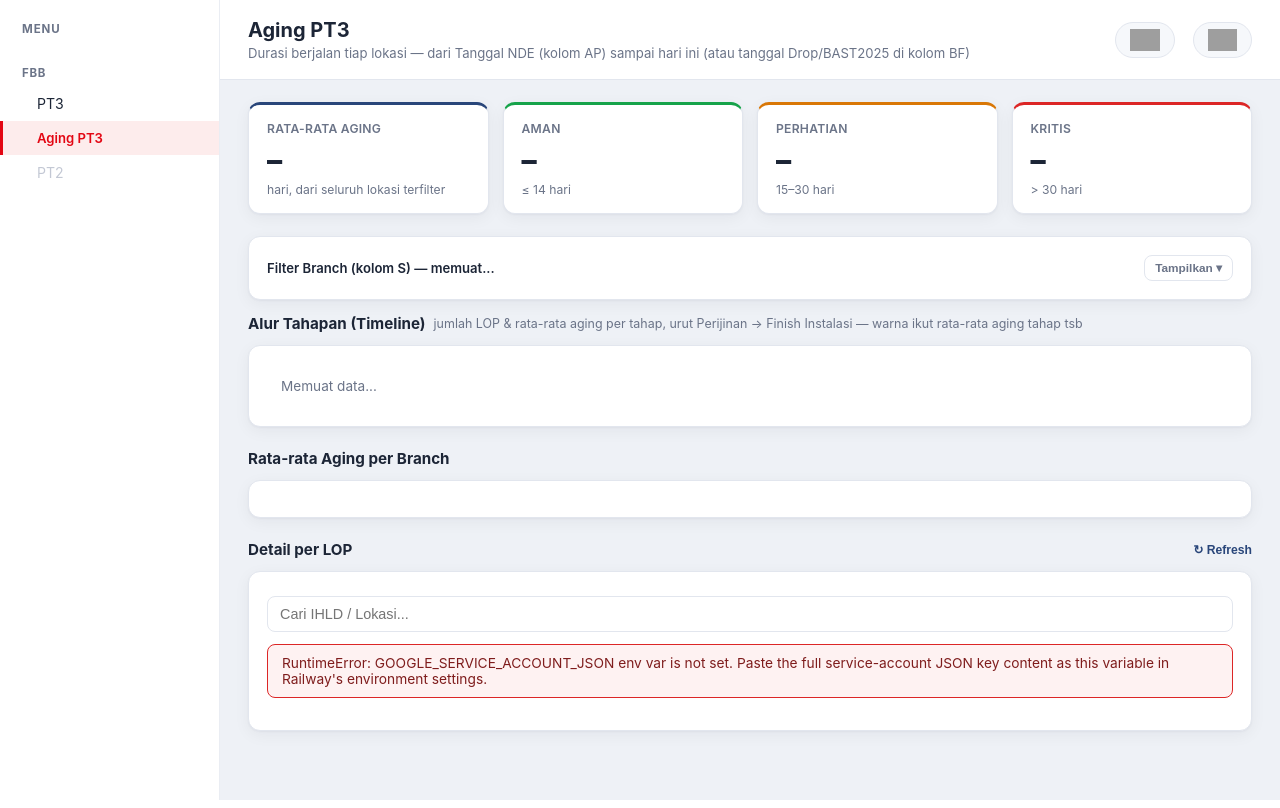
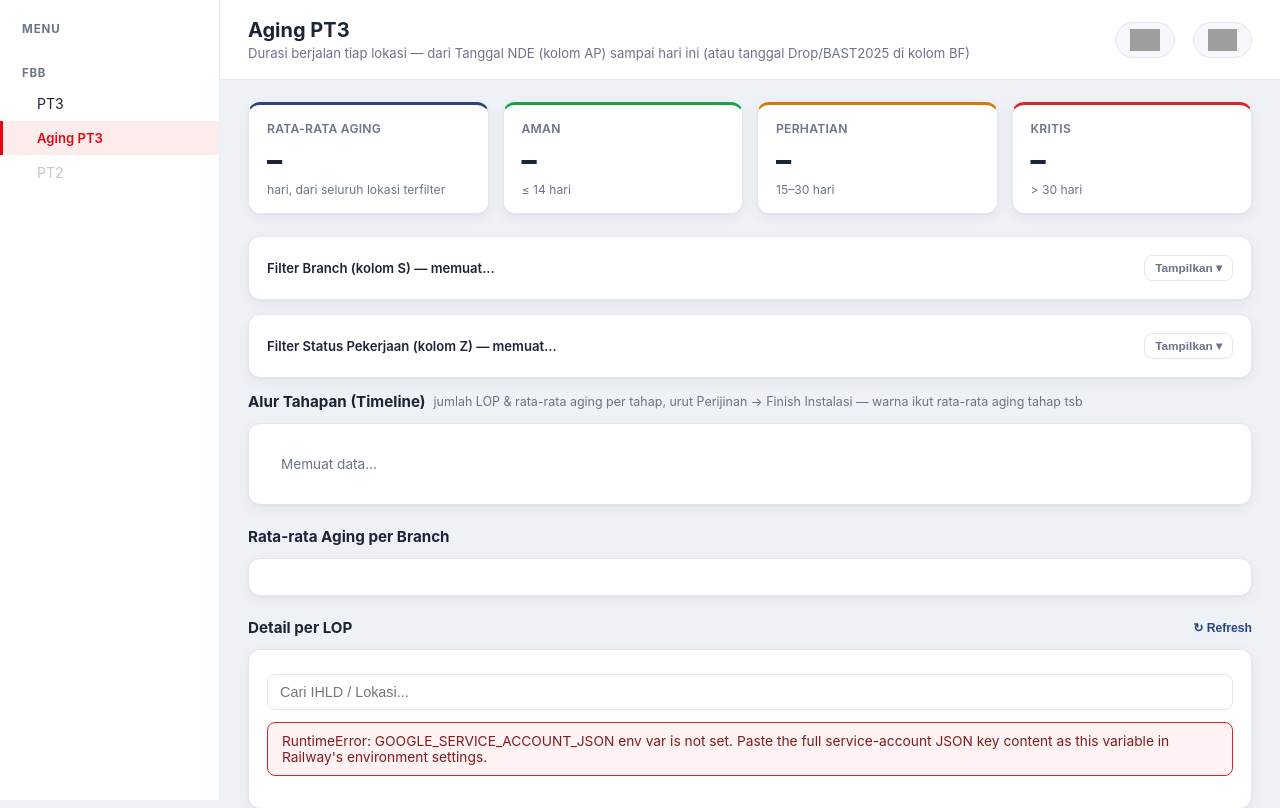
Before and after one commit to hardi1xxx/PT3Bot, a Flask app: page /aging in a window 1280 px wide. Shown: the top 808 px of the page. Run offline with Flask 3, Linux system fonts and the light colour scheme; grey boxes are pictures that could not be loaded.

Commit message:
update chart and add filter aging

```diff
--- a/templates/aging.html
+++ b/templates/aging.html
@@ -48,13 +48,32 @@
   </div>
 </div>
 
+<!-- Status filter (collapsible) — default: semua dicentang KECUALI 00. DROP -->
+<div class="card" style="margin-bottom:14px;">
+  <div class="branch-filter-head" id="agingStatusFilterHeader" style="cursor:pointer; margin-bottom:0;">
+    <label style="cursor:pointer;">Filter Status Pekerjaan (kolom Z) — <span id="agingStatusFilterSummary">memuat...</span></label>
+    <div class="branch-filter-actions">
+      <button type="button" class="btn-ghost btn-sm" id="agingStatusFilterToggleBtn">Tampilkan &#9662;</button>
+    </div>
+  </div>
+  <div id="agingStatusFilterBody" style="display:none; margin-top:12px;">
+    <div class="branch-filter-actions" style="margin-bottom:8px;">
+      <button type="button" class="btn-ghost btn-sm" id="agingStatusSelectAll">Pilih Semua</button>
+      <button type="button" class="btn-ghost btn-sm" id="agingStatusClearAll">Kosongkan</button>
+    </div>
+    <div class="branch-filter-grid" id="agingStatusGrid">
+      <div class="skeleton">Memuat status...</div>
+    </div>
+  </div>
+</div>
+
 <!-- Timeline: alur tahapan Perijinan -> Finish Instalasi, jumlah LOP & rata-rata aging tiap tahap -->
 <div class="section-title">
   Alur Tahapan (Timeline)
   <span class="hint">jumlah LOP &amp; rata-rata aging per tahap, urut Perijinan &rarr; Finish Instalasi — warna ikut rata-rata aging tahap tsb</span>
 </div>
 <div class="card" style="margin-bottom:22px;">
-  <div class="stage-funnel" id="agingFunnel"><div class="skeleton">Memuat data...</div></div>
+  <div id="agingFunnel"><div class="skeleton">Memuat data...</div></div>
 </div>
 
 <!-- Tabel rata-rata per branch -->
@@ -97,10 +116,13 @@ function agingLabel(bucket) {
   return bucket === 'crit' ? 'Kritis' : bucket === 'warn' ? 'Perhatian' : 'Aman';
 }
 
+function statusKeyOf(r) { return r.status_z || '(Tanpa Status)'; }
+
 function getAgingFilteredRows() {
   if (!agingCache) return [];
-  const selected = new Set(Array.from(document.querySelectorAll('.aging-branch-checkbox:checked')).map(cb => cb.value));
-  return agingCache.rows.filter(r => selected.has(r.branch));
+  const selectedBranches = new Set(Array.from(document.querySelectorAll('.aging-branch-checkbox:checked')).map(cb => cb.value));
+  const selectedStatuses = new Set(Array.from(document.querySelectorAll('.aging-status-checkbox:checked')).map(cb => cb.value));
+  return agingCache.rows.filter(r => selectedBranches.has(r.branch) && selectedStatuses.has(statusKeyOf(r)));
 }
 
 function renderAgingBranchFilter(branches) {
@@ -124,6 +146,30 @@ function updateAgingFilterSummary() {
   else summary.textContent = `${checked.length} dari ${all.length} branch dipilih`;
 }
 
+// Filter status pekerjaan (kolom Z) — default semua dicentang KECUALI "00. DROP",
+// karena permintaannya Drop tidak dimasukkan ke perhitungan aging.
+function renderAgingStatusFilter(rows) {
+  const el = document.getElementById('agingStatusGrid');
+  const statuses = Array.from(new Set(rows.map(statusKeyOf))).sort((a, b) => a.localeCompare(b));
+  if (!statuses.length) { el.innerHTML = '<div class="empty-state">Tidak ada data status.</div>'; return; }
+  el.innerHTML = statuses.map(s => `
+    <label class="branch-check">
+      <input type="checkbox" class="aging-status-checkbox" value="${esc2(s)}" ${s === '00. DROP' ? '' : 'checked'}>
+      <span>${esc2(s)}</span>
+    </label>
+  `).join('');
+  updateAgingStatusFilterSummary();
+}
+function updateAgingStatusFilterSummary() {
+  const all = document.querySelectorAll('.aging-status-checkbox');
+  const checked = document.querySelectorAll('.aging-status-checkbox:checked');
+  const summary = document.getElementById('agingStatusFilterSummary');
+  if (all.length === 0) { summary.textContent = 'tidak ada status'; return; }
+  if (checked.length === all.length) summary.textContent = `semua status dipilih (${all.length})`;
+  else if (checked.length === 0) summary.textContent = 'tidak ada status dipilih';
+  else summary.textContent = `${checked.length} dari ${all.length} status dipilih`;
+}
+
 document.getElementById('agingBranchGrid').addEventListener('change', (e) => {
   if (e.target.classList.contains('aging-branch-checkbox')) refreshAging();
 });
@@ -136,6 +182,18 @@ document.getElementById('agingBranchClearAll').addEventListener('click', () => {
   refreshAging();
 });
 
+document.getElementById('agingStatusGrid').addEventListener('change', (e) => {
+  if (e.target.classList.contains('aging-status-checkbox')) refreshAging();
+});
+document.getElementById('agingStatusSelectAll').addEventListener('click', () => {
+  document.querySelectorAll('.aging-status-checkbox').forEach(cb => { cb.checked = true; });
+  refreshAging();
+});
+document.getElementById('agingStatusClearAll').addEventListener('click', () => {
+  document.querySelectorAll('.aging-status-checkbox').forEach(cb => { cb.checked = false; });
+  refreshAging();
+});
+
 const agingFilterBody = document.getElementById('agingFilterBody');
 const agingFilterToggleBtn = document.getElementById('agingFilterToggleBtn');
 function setAgingFilterOpen(open) {
@@ -145,6 +203,16 @@ function setAgingFilterOpen(open) {
 agingFilterToggleBtn.addEventListener('click', (e) => { e.stopPropagation(); setAgingFilterOpen(agingFilterBody.style.display === 'none'); });
 document.getElementById('agingFilterHeader').addEventListener('click', () => setAgingFilterOpen(agingFilterBody.style.display === 'none'));
 setAgingFilterOpen(false);
+
+const agingStatusFilterBody = document.getElementById('agingStatusFilterBody');
+const agingStatusFilterToggleBtn = document.getElementById('agingStatusFilterToggleBtn');
+function setAgingStatusFilterOpen(open) {
+  agingStatusFilterBody.style.display = open ? 'block' : 'none';
+  agingStatusFilterToggleBtn.innerHTML = open ? 'Sembunyikan &#9652;' : 'Tampilkan &#9662;';
+}
+agingStatusFilterToggleBtn.addEventListener('click', (e) => { e.stopPropagation(); setAgingStatusFilterOpen(agingStatusFilterBody.style.display === 'none'); });
+document.getElementById('agingStatusFilterHeader').addEventListener('click', () => setAgingStatusFilterOpen(agingStatusFilterBody.style.display === 'none'));
+setAgingStatusFilterOpen(false);
 
 function refreshAging() {
   if (!agingCache) return;
@@ -187,23 +255,24 @@ const AGING_STAGES = [
 
 function renderStageFunnel(filteredRows, warnDays, critDays) {
   const el = document.getElementById('agingFunnel');
-  const stepsHtml = AGING_STAGES.map(([statusKey, label], i) => {
+  const itemsHtml = AGING_STAGES.map(([statusKey, label], i) => {
     const rowsInStage = filteredRows.filter(r => r.status_z === statusKey);
     const withAging = rowsInStage.filter(r => r.aging_days !== null);
     const avg = withAging.length ? Math.round(withAging.reduce((s, r) => s + r.aging_days, 0) / withAging.length) : null;
     const bucket = avg === null ? null : agingBucket(avg, warnDays, critDays);
     const color = bucket ? agingColor(bucket) : '#9ca3af';
-    const arrow = i < AGING_STAGES.length - 1 ? '<div class="stage-arrow">&#10148;</div>' : '';
+    const connector = i < AGING_STAGES.length - 1 ? `<div class="aging-tl-connector" style="background:${color};"></div>` : '';
     return `
-      <div class="stage-step" style="border-top-color:${color};">
-        <div class="stage-step-count">${fmtNum2(rowsInStage.length)}</div>
-        <div class="stage-step-label">${esc2(label)}</div>
-        <div class="stage-step-aging" style="color:${color};">${avg !== null ? `Rata-rata ${avg} hari` : 'Belum ada data'}</div>
+      <div class="aging-tl-item">
+        <div class="aging-tl-count">${fmtNum2(rowsInStage.length)}</div>
+        <div class="aging-tl-dot" style="background:${color};"></div>
+        <div class="aging-tl-label">${esc2(label)}</div>
+        <div class="aging-tl-aging" style="color:${color};">${avg !== null ? `Rata-rata ${avg} hari` : 'Belum ada data'}</div>
       </div>
-      ${arrow}
+      ${connector}
     `;
   }).join('');
-  el.innerHTML = `<div class="stage-funnel-track">${stepsHtml}</div>`;
+  el.innerHTML = `<div class="aging-tl-row">${itemsHtml}</div>`;
 }
 
 function renderAgingBranchTable(filteredRows, warnDays, critDays) {
@@ -276,6 +345,7 @@ async function loadAging() {
     }
     agingCache = json.data;
     renderAgingBranchFilter(agingCache.branches);
+    renderAgingStatusFilter(agingCache.rows);
     refreshAging();
   } catch (e) {
     document.getElementById('agingLopTableWrap').innerHTML = `<div class="flash error">Gagal memuat: ${e}</div>`;
```
Also changed, not shown: style.css (+39 -31 lines).
